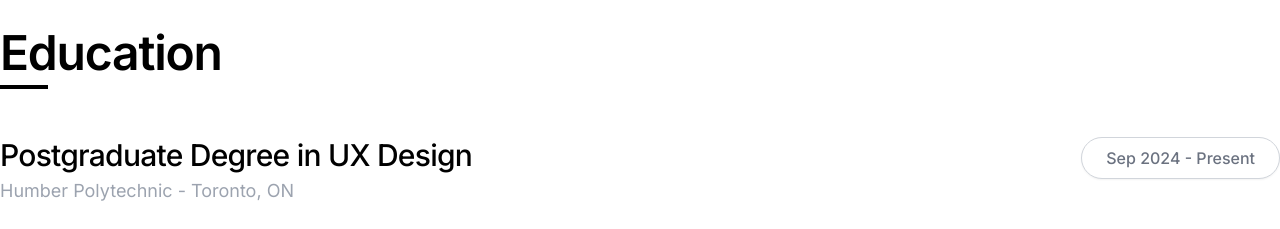
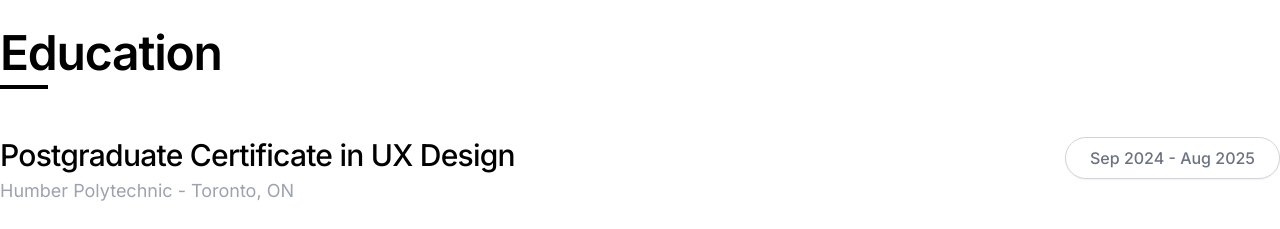
Before and after one commit to donaina/anita, a React (Vite) app: page /about in a window 1280 px wide. Shown: the part 2240-2469 px from the top of the page. Built offline with nearby package versions, Linux system fonts and the light colour scheme.

Commit message:
Updated the Education section

```diff
--- a/src/About.tsx
+++ b/src/About.tsx
@@ -166,11 +166,11 @@ const About: React.FC = () => (
               {/* Education Item 1 */}
               <div className="flex flex-col sm:flex-row sm:justify-between sm:items-start gap-4 sm:gap-0">
                 <div className="flex-1">
-                  <h3 className="text-xl md:text-2xl lg:text-3xl font-medium text-black mb-1">Postgraduate Degree in UX Design</h3>
+                  <h3 className="text-xl md:text-2xl lg:text-3xl font-medium text-black mb-1">Postgraduate Certificate in UX Design</h3>
                   <div className="text-base md:text-lg text-gray-400 mb-2">Humber Polytechnic - Toronto, ON</div>
                 </div>
                 <div className="sm:ml-8 flex-shrink-0">
-                  <span className="inline-block px-4 md:px-6 py-2 rounded-full border border-gray-300 bg-white text-gray-500 text-sm md:text-base font-medium shadow-sm">Sep 2024 - Present</span>
+                  <span className="inline-block px-4 md:px-6 py-2 rounded-full border border-gray-300 bg-white text-gray-500 text-sm md:text-base font-medium shadow-sm">Sep 2024 - Aug 2025</span>
                 </div>
               </div>
               {/* Education Item 2 */}
```
